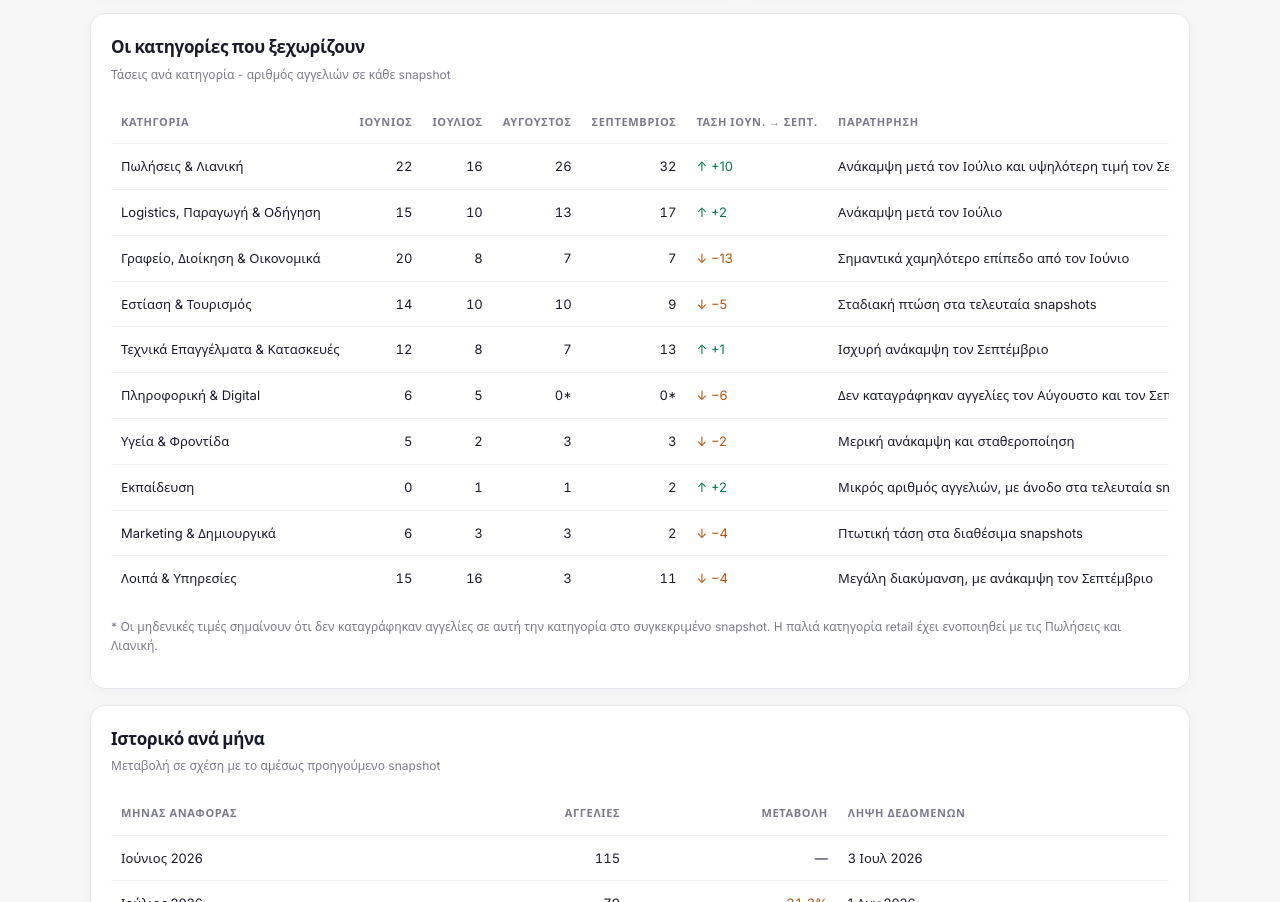
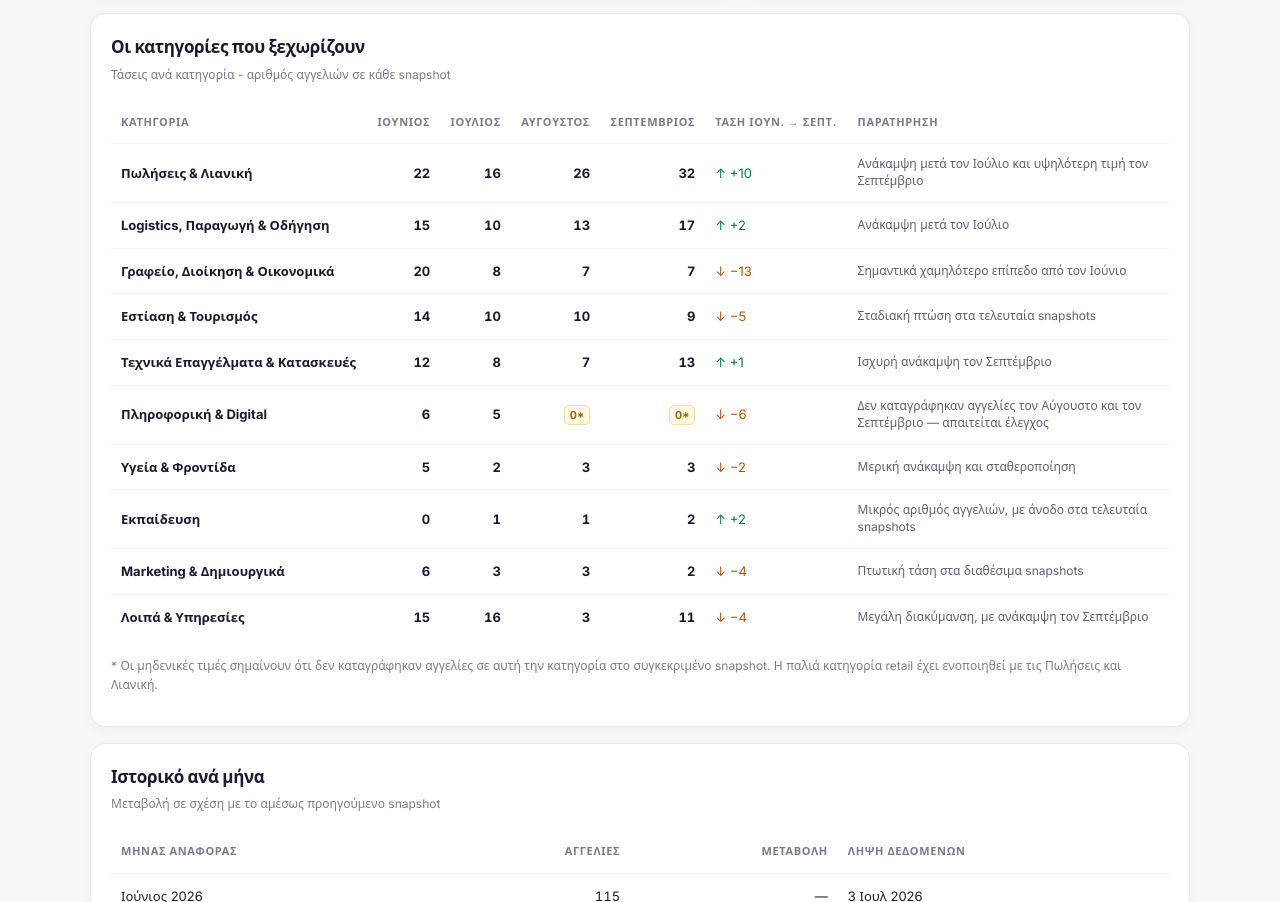
Before and after one commit to NikosPaschalis/workInPatra, a website with bundled scripts: page report.html in a window 1280 px wide. Shown: the part 994-1896 px from the top of the page. Built offline with nearby package versions, Linux system fonts and the light colour scheme.

Commit message:
Style full category trends table

```diff
--- a/report.css
+++ b/report.css
@@ -8,3 +8,14 @@ main{padding:34px 0 64px}.eyebrow{display:inline-block;color:var(--report-accent
 .panel-grid{display:grid;grid-template-columns:minmax(0,1.45fr) minmax(280px,1fr);gap:16px;align-items:stretch}.panel{margin-top:16px}.panel-heading{display:flex;align-items:flex-start;justify-content:space-between;gap:16px;margin-bottom:18px}h2{margin:0;font-size:17px;letter-spacing:-.02em}.panel-subtitle{margin-top:3px;color:var(--report-muted);font-size:12px}.select-wrap{display:flex;align-items:center;gap:8px;color:var(--report-muted);font-size:12px;white-space:nowrap}select{max-width:180px;padding:8px 10px;border:1px solid var(--report-border);border-radius:8px;background:white;color:var(--report-text);font:inherit;font-size:13px}.chart-wrap{width:100%;min-height:230px}.trend-chart{display:block;width:100%;height:auto;overflow:visible}.chart-empty{display:grid;min-height:210px;place-items:center;color:var(--report-muted);font-size:13px}.bar-list{display:grid;gap:15px}.bar-row{display:grid;grid-template-columns:minmax(90px,1.2fr) minmax(70px,2fr) 34px;gap:10px;align-items:center}.bar-label{color:#55556a;font-size:12px;line-height:1.3}.bar-track{height:9px;background:#f0eff7;border-radius:99px;overflow:hidden}.bar-fill{height:100%;background:var(--report-accent);border-radius:inherit;transition:width .2s ease}.bar-value{text-align:right;font-size:12px;font-weight:700;font-variant-numeric:tabular-nums}
 .table-wrap{overflow-x:auto}table{width:100%;border-collapse:collapse;font-size:13px}th,td{padding:12px 10px;text-align:left;border-bottom:1px solid #f0eff4;white-space:nowrap}th{color:var(--report-muted);font-size:11px;text-transform:uppercase;letter-spacing:.06em;font-weight:700}td.num,th.num{text-align:right;font-variant-numeric:tabular-nums}tbody tr:last-child td{border-bottom:0}tbody tr.latest{background:#faf9ff;font-weight:700}.status{padding:22px;text-align:center;color:var(--report-muted);font-size:13px}.footer-note{margin-top:16px;color:var(--report-muted);font-size:12px}
 @media(max-width:720px){.header-inner{min-height:60px;flex-wrap:wrap;gap:4px;padding:10px 0}.site-nav{order:3;width:100%}.site-nav a{padding:6px 10px}main{padding-top:26px}.kpi-grid{grid-template-columns:1fr;gap:10px}.kpi-value{font-size:30px}.panel-grid{grid-template-columns:1fr;gap:0}.panel-heading{flex-wrap:wrap}.bar-row{grid-template-columns:minmax(88px,1fr) minmax(60px,1.5fr) 28px}}@media(prefers-reduced-motion:reduce){*,*::before,*::after{transition:none!important}}
+
+.category-trends-intro{margin:-4px 0 16px;color:var(--report-muted);font-size:13px}
+.category-trends-table{min-width:900px}
+.category-trends-table th{white-space:normal;vertical-align:bottom}
+.category-trends-table th:first-child{min-width:160px}
+.category-trends-table td{vertical-align:middle}
+.category-name{font-weight:650;color:var(--report-text);white-space:normal;min-width:160px}
+.category-trends-table td.num{font-weight:650}
+.zero-marker{color:#9a6700;background:#fff7df;border:1px solid #f1dfab;border-radius:5px;padding:2px 5px;font-size:11px}
+.trend-note{min-width:245px;max-width:320px;white-space:normal!important;color:#5e5e72;font-size:12px;line-height:1.4}
+.category-trends-table tbody tr:hover{background:#faf9ff}
```
